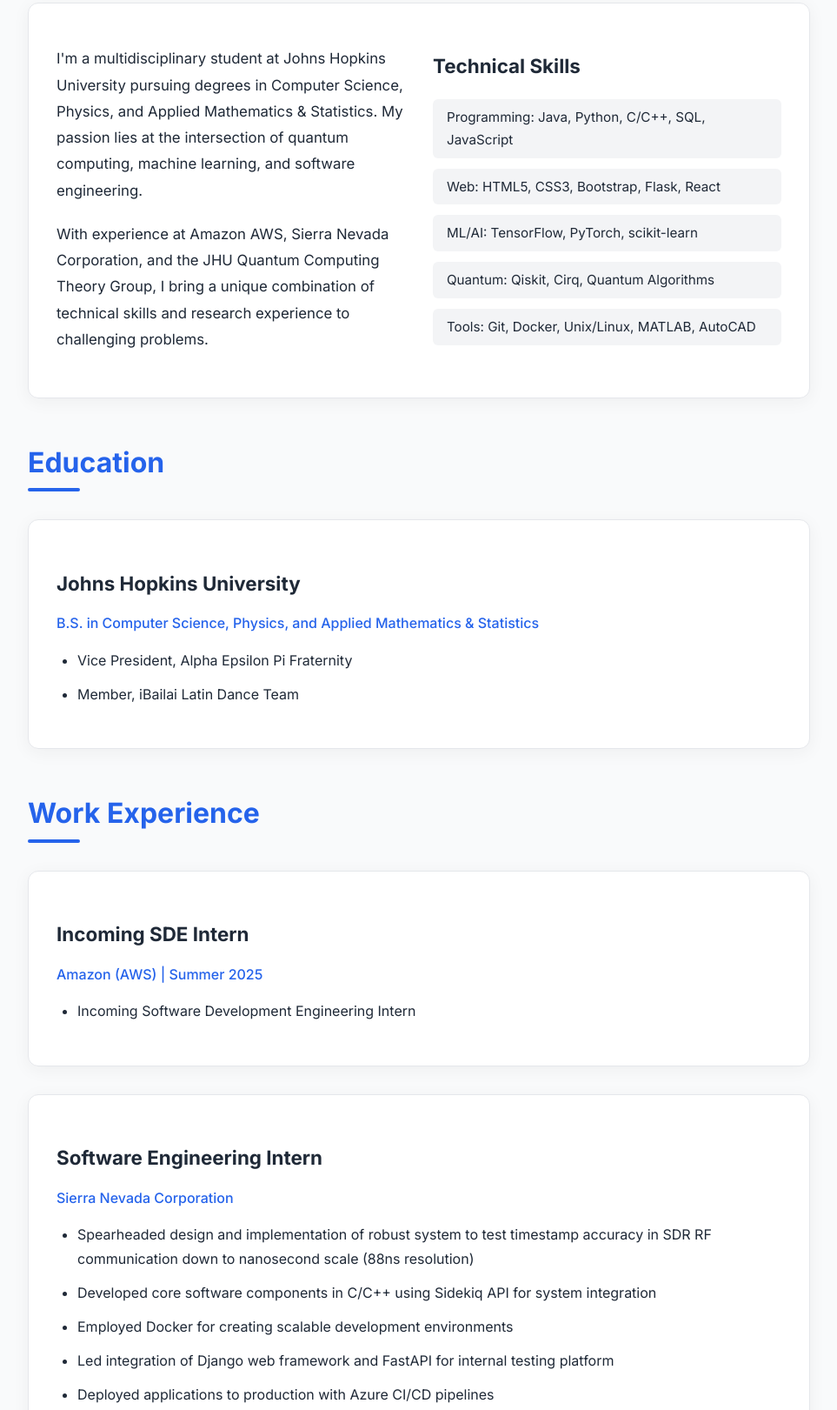
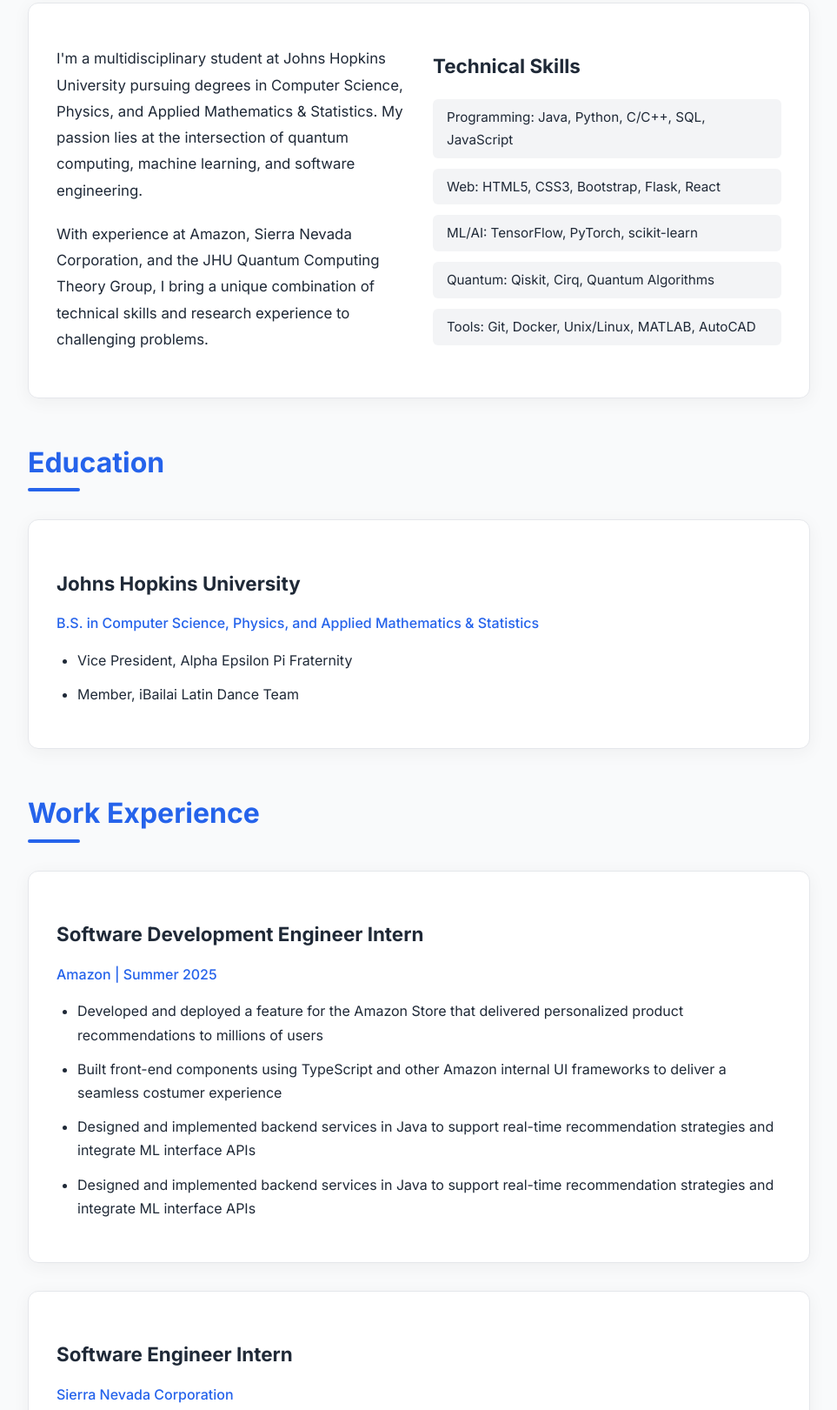
Before and after one commit to Sedan513/personal_website, a website: page index.html in a window 1280 px wide. Shown: the part 661-2282 px from the top of the page at 87% size, without its empty margins (158-1121 px from the left). Drawn offline with nearby package versions, Linux system fonts and the light colour scheme.

Commit message:
Updated info for sumer 2025 info

```diff
--- a/index.html
+++ b/index.html
@@ -43,7 +43,7 @@
                 <div class="card about-card">
                     <div class="about-content">
                         <p>I'm a multidisciplinary student at Johns Hopkins University pursuing degrees in Computer Science, Physics, and Applied Mathematics & Statistics. My passion lies at the intersection of quantum computing, machine learning, and software engineering.</p>
-                        <p>With experience at Amazon AWS, Sierra Nevada Corporation, and the JHU Quantum Computing Theory Group, I bring a unique combination of technical skills and research experience to challenging problems.</p>
+                        <p>With experience at Amazon, Sierra Nevada Corporation, and the JHU Quantum Computing Theory Group, I bring a unique combination of technical skills and research experience to challenging problems.</p>
                     </div>
                     <div class="skills">
                         <h3>Technical Skills</h3>
@@ -75,15 +75,18 @@
                 <h2>Work Experience</h2>
 
                 <div class="card">
-                    <h3>Incoming SDE Intern</h3>
-                    <p class="company">Amazon (AWS) | Summer 2025</p>
+                    <h3>Software Development Engineer Intern</h3>
+                    <p class="company">Amazon | Summer 2025</p>
                     <ul>
-                        <li>Incoming Software Development Engineering Intern</li>
+                        <li>Developed and deployed a feature for the Amazon Store that delivered personalized product recommendations to millions of users</li>
+                        <li>Built front-end components using TypeScript and other Amazon internal UI frameworks to deliver a seamless costumer experience</li>
+                        <li>Designed and implemented backend services in Java to support real-time recommendation strategies and integrate ML interface APIs</li>
+                        <li>Designed and implemented backend services in Java to support real-time recommendation strategies and integrate ML interface APIs</li>
                     </ul>
                 </div>
 
                 <div class="card">
-                    <h3>Software Engineering Intern</h3>
+                    <h3>Software Engineer Intern</h3>
                     <p class="company">Sierra Nevada Corporation</p>
                     <ul>
                         <li>Spearheaded design and implementation of robust system to test timestamp accuracy in SDR RF communication down to nanosecond scale (88ns resolution)</li>
@@ -106,7 +109,7 @@
                 </div>
 
                 <div class="card">
-                    <h3>Mechanical Engineering Intern</h3>
+                    <h3>Mechanical Engineer Intern</h3>
                     <p class="company">U.S. Army Corps of Engineers</p>
                     <ul>
                         <li>Designed mechanical systems for biochemistry lab using AutoCAD</li>
```
